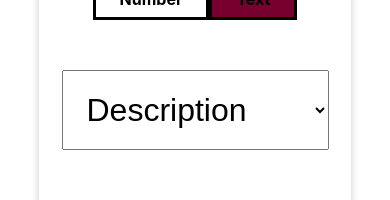
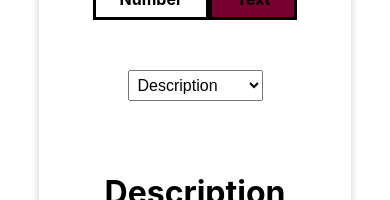
Before and after one commit to Programmer231/SITS-Database, a React (Create React App) app: page / in a window 390 px wide. Both pictures are taken after a click on the button "Text". Shown: the part 1621-1821 px from the top of the page. Built offline with nearby package versions, Linux system fonts and the light colour scheme; no server answers.

Commit message:
fixed more styles

```diff
--- a/src/Filter/MainFilterComponent.module.css
+++ b/src/Filter/MainFilterComponent.module.css
@@ -8,3 +8,10 @@
   margin-bottom: 50px;
   text-align: center;
 }
+
+@media(max-width: 560px){
+  .options {
+    padding: 5px;
+    font-size: 1rem;
+  }
+}
--- a/src/Filter/NumberComparison.module.css
+++ b/src/Filter/NumberComparison.module.css
@@ -40,4 +40,10 @@
     margin-top: 50px;
     margin-bottom: 50px;
   }
+  .textComparisonInputs {
+    border: 5px black solid;
+    font-weight: bold;
+    font-size: 1rem;
+    width: 50%;
+  }
 }
```
